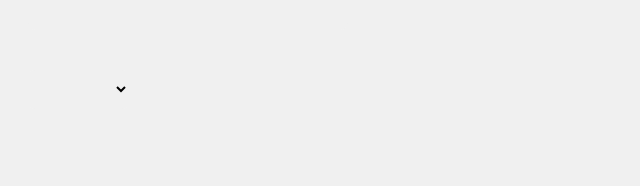
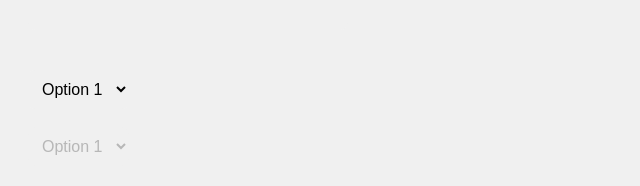
Before and after one commit to koskosergej/ngx-neumorphic, an Angular app: page /inputs in a window 1280 px wide. Shown: the part 766-952 px from the top of the page, without its empty margins (0-640 px from the left). Before the commit the page ends 903 px from the top, so only its background shows below. Built offline with nearby package versions, Linux system fonts and the light colour scheme.

Commit message:
Fix selector component

```diff
--- a/src/app/features/inputs/inputs.component.ts
+++ b/src/app/features/inputs/inputs.component.ts
@@ -3,11 +3,20 @@ import { NeoInput } from '@ngx-neoumorphic/input';
 import { NeoTextArea } from '@ngx-neoumorphic/textarea';
 import { NeumorphicRadioButtonComponent, NeumorphicRadioGroupComponent } from '@ngx-neoumorphic/radio-button';
 import { NeoSelectorComponent } from '@ngx-neoumorphic/selector';
+import { FormControl, ReactiveFormsModule } from '@angular/forms';
 
 @Component({
   selector: 'neo-inputs',
   standalone: true,
-  imports: [NeoInput, NeumorphicRadioButtonComponent, NeumorphicRadioGroupComponent, NeoTextArea, NeoSelectorComponent, NeoSelectorComponent],
+  imports: [
+    NeoInput,
+    NeumorphicRadioButtonComponent,
+    NeumorphicRadioGroupComponent,
+    NeoTextArea,
+    NeoSelectorComponent,
+    NeoSelectorComponent,
+    ReactiveFormsModule
+  ],
   template: `
       <input neo-input placeholder="input component">
       <br />
@@ -32,6 +41,17 @@ import { NeoSelectorComponent } from '@ngx-neoumorphic/selector';
       <br />
       <br />
       <neo-selector
+              [formControl]="selectorCntrl"
+              [options]="[
+    { label: 'Option 1', value: 'option1' },
+    { label: 'Option 2', value: 'option2' },
+    { label: 'Option 3', value: 'option3' }
+  ]">
+      </neo-selector>
+      <br />
+      <br />
+      <neo-selector
+              [formControl]="disabledSelector"
               [options]="[
     { label: 'Option 1', value: 'option1' },
     { label: 'Option 2', value: 'option2' },
@@ -41,5 +61,6 @@ import { NeoSelectorComponent } from '@ngx-neoumorphic/selector';
   `
 })
 export class InputsComponent {
-
+  selectorCntrl = new FormControl({ value: 'option1', disabled: false });
+  disabledSelector = new FormControl({ value: 'option1', disabled: true });
 }
--- a/src/selector/selector.component.ts
+++ b/src/selector/selector.component.ts
@@ -1,5 +1,5 @@
-import { Component, Input } from '@angular/core';
-import { ControlValueAccessor, FormsModule } from '@angular/forms';
+import { Component, forwardRef, Input } from '@angular/core';
+import { ControlValueAccessor, FormsModule, NG_VALUE_ACCESSOR } from '@angular/forms';
 import { SelectorOption, SelectorOptions } from './type';
 import { NgFor } from '@angular/common';
 
@@ -9,6 +9,13 @@ import { NgFor } from '@angular/common';
   imports: [
     FormsModule,
     NgFor
+  ],
+  providers: [
+    {
+      provide: NG_VALUE_ACCESSOR,
+      useExisting: forwardRef(() => NeoSelectorComponent),
+      multi: true
+    }
   ],
   template: `
       <div class="neumorphic-selector-wrapper">
```
Also changed, not shown: src/selector/selector.component.scss (added).
